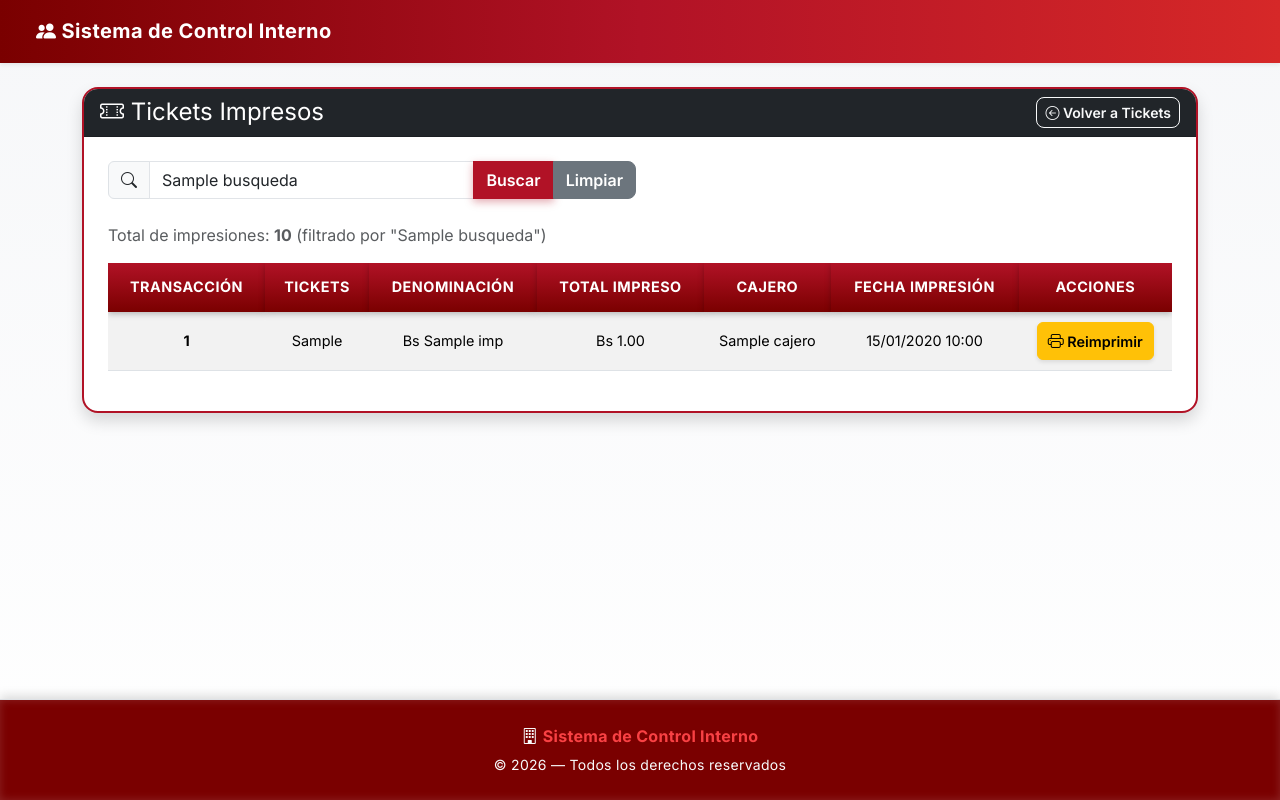
After one commit to josecarlos3390/empleados_abm, a Flask app: template templates/tickets/admin.html in a window 1280 px wide. The commit adds this page. Run offline with Flask 3, Linux system fonts and the light colour scheme; the template is opened without the code that fills it: most values are stand-ins (such as "Sample title", 1, 10 or a date in 2020); parts of the project's set-up code (start-up, migrations or seed data) failed here and were passed over.

Commit message:
feat(tickets): agrega modo previsualización, panel admin y reimpresión
- Nueva variable TICKET_MODO_DESCARGA (true por defecto).
- Modo descarga: comportamiento actual de PDF.
- Modo previsualización: redirige a vista HTML lista para window.print().
- Panel /tickets/admin para administradores con paginación y búsqueda.
- Registro de reimpresiones en tickets_reimpresiones.
- Creación automática de tablas de tickets al iniciar la app.
- Valor por defecto de SERVER_THREADS reducido a 4.

```diff
--- a/app.py
+++ b/app.py
@@ -20,6 +20,14 @@ def create_flask_app():
 
     # Crear carpeta de uploads si no existe
     os.makedirs(app.config.get('UPLOAD_FOLDER', 'uploads'), exist_ok=True)
+
+    # Crear tablas de tickets si no existen (ignorar errores de conexión transitorios)
+    try:
+        from db.tickets import crear_tabla_tickets, crear_tabla_reimpresiones
+        crear_tabla_tickets()
+        crear_tabla_reimpresiones()
+    except Exception:
+        app.logger.warning('No se pudieron crear las tablas de tickets', exc_info=True)
 
     # Registrar Blueprints
     app.register_blueprint(auth_bp)
--- a/config/settings.py
+++ b/config/settings.py
@@ -25,7 +25,10 @@ class Config:
     SQLSERVER_POOL_SIZE = int(os.getenv('SQLSERVER_POOL_SIZE', 12))
 
     # Waitress (servidor de produccion)
-    SERVER_THREADS = int(os.getenv('SERVER_THREADS', 12))
+    SERVER_THREADS = int(os.getenv('SERVER_THREADS', 4))
 
     # Limite de tickets por impresion para evitar abuso o saturacion
     MAX_TICKETS_POR_IMPRESION = int(os.getenv('MAX_TICKETS_POR_IMPRESION', 50))
+
+    # Modo de entrega de tickets: true=descargar PDF, false=previsualizar e imprimir
+    TICKET_MODO_DESCARGA = os.getenv('TICKET_MODO_DESCARGA', 'true').lower() == 'true'
--- a/routes/tickets_routes.py
+++ b/routes/tickets_routes.py
@@ -8,9 +8,15 @@ from db.sqlserver import buscar_transaccion
 from db.tickets import (
     ya_fue_impresa,
     obtener_impresion,
+    obtener_impresion_por_id,
     registrar_impresion,
+    registrar_reimpresion,
+    listar_impresiones_paginada,
+    contar_impresiones,
+    contar_reimpresiones,
 )
 from utils.pdf_utils import generar_pdf_tickets
+from utils.security import admin_required, login_required
 
 
 tickets_bp = Blueprint('tickets', __name__, url_prefix='/tickets')
@@ -90,6 +96,7 @@ def tickets():
         opciones=opciones,
         ya_impresa=ya_impresa,
         impresion=impresion,
+        modo_descarga=Config.TICKET_MODO_DESCARGA,
     )
 
 
@@ -108,9 +115,105 @@ def comprobante(transaction_id):
     return render_template('tickets/comprobante.html', impresion=impresion)
 
 
+@tickets_bp.route('/previsualizar/<transaction_id>')
+@login_required
+def previsualizar(transaction_id):
+    """
+    Muestra una previsualización HTML de los tickets lista para imprimir
+    con el diálogo de impresión del navegador.
+    """
+    if not _validar_transaction_id(transaction_id):
+        flash('Número de transacción inválido.', 'danger')
+        return redirect(url_for('tickets.tickets'))
+
+    impresion = obtener_impresion(transaction_id)
+    if not impresion:
+        flash('No se encontró la impresión de esa transacción.', 'danger')
+        return redirect(url_for('tickets.tickets'))
+
+    es_reimpresion = request.args.get('reimpresion', 'false').lower() == 'true'
+
+    return render_template(
+        'tickets/previsualizar.html',
+        impresion=impresion,
+        es_reimpresion=es_reimpresion,
+        modo_descarga=Config.TICKET_MODO_DESCARGA,
+    )
+
+
+@tickets_bp.route('/admin')
+@login_required
+@admin_required
+def admin_tickets():
+    """Panel de administración para listar transacciones impresas."""
+    pagina = request.args.get('page', 1, type=int)
+    por_pagina = request.args.get('per_page', 20, type=int)
+    busqueda = request.args.get('q', '').strip().upper() or None
+
+    if pagina < 1:
+        pagina = 1
+    if por_pagina < 1:
+        por_pagina = 20
+
+    total = contar_impresiones(busqueda)
+    impresiones = listar_impresiones_paginada(pagina, por_pagina, busqueda)
+    total_paginas = (total + por_pagina - 1) // por_pagina if total > 0 else 1
+
+    return render_template(
+        'tickets/admin.html',
+        impresiones=impresiones,
+        pagina=pagina,
+        por_pagina=por_pagina,
+        total_paginas=total_paginas,
+        total=total,
+        busqueda=busqueda or '',
+    )
+
+
+@tickets_bp.route('/admin/reimprimir/<transaction_id>', methods=['GET', 'POST'])
+@login_required
+@admin_required
+def reimprimir_ticket(transaction_id):
+    """
+    Permite a un administrador reimprimir una transacción ya impresa.
+    Registra la reimpresión y redirige a la previsualización.
+    """
+    if not _validar_transaction_id(transaction_id):
+        flash('Número de transacción inválido.', 'danger')
+        return redirect(url_for('tickets.admin_tickets'))
+
+    impresion = obtener_impresion(transaction_id)
+    if not impresion:
+        flash('No se encontró la impresión de esa transacción.', 'danger')
+        return redirect(url_for('tickets.admin_tickets'))
+
+    # Validar que la transacción sigue existiendo en SQL Server
+    transaccion = buscar_transaccion(transaction_id)
+    if not transaccion:
+        flash('La transacción no se encuentra disponible en el sistema origen.', 'danger')
+        return redirect(url_for('tickets.admin_tickets'))
+
+    # Registrar la reimpresión
+    reimpreso_por = session.get('user', {}).get('username')
+    try:
+        registrar_reimpresion(impresion['id'], transaction_id, reimpreso_por)
+    except Exception:
+        flash('Error al registrar la reimpresión. Intente nuevamente.', 'danger')
+        return redirect(url_for('tickets.admin_tickets'))
+
+    flash('Reimpresión registrada. Se generó la previsualización.', 'success')
+    return redirect(url_for('tickets.previsualizar', transaction_id=transaction_id, reimpresion='true'))
+
+
 @tickets_bp.route('/imprimir', methods=['POST'])
+@login_required
 def imprimir():
-    """Genera el PDF de tickets, registra la impresión y lo descarga."""
+    """
+    Genera los tickets, registra la impresión y:
+    - Modo descarga (TICKET_MODO_DESCARGA=true): descarga el PDF.
+    - Modo previsualización (TICKET_MODO_DESCARGA=false): redirige a la vista
+      de previsualización lista para imprimir con window.print().
+    """
     transaction_id = request.form.get('transaction_id', '').strip().upper()
     denominacion_raw = request.form.get('denominacion', '')
 
@@ -150,21 +253,25 @@ def imprimir():
         return redirect(url_for('tickets.tickets'))
 
     total_impreso = cantidad * denominacion
+    cajero = session.get('user', {}).get('username')
 
-    # Generar PDF en memoria
-    pdf_buffer = generar_pdf_tickets(transaction_id, total, denominacion, cantidad)
-
-    # Registrar en MySQL antes de entregar el archivo
+    # Registrar en MySQL
     try:
-        registrar_impresion(transaction_id, total, denominacion, cantidad, total_impreso)
+        registrar_impresion(transaction_id, total, denominacion, cantidad, total_impreso, cajero)
     except Exception:
         flash('Error al registrar la impresión. Intente nuevamente.', 'danger')
         return redirect(url_for('tickets.tickets'))
 
-    filename = f'tickets_{transaction_id}_{denominacion}.pdf'
-    return send_file(
-        pdf_buffer,
-        mimetype='application/pdf',
-        as_attachment=True,
-        download_name=filename,
-    )
+    if Config.TICKET_MODO_DESCARGA:
+        # Modo descarga: generar PDF y entregarlo
+        pdf_buffer = generar_pdf_tickets(transaction_id, total, denominacion, cantidad)
+        filename = f'tickets_{transaction_id}_{denominacion}.pdf'
+        return send_file(
+            pdf_buffer,
+            mimetype='application/pdf',
+            as_attachment=True,
+            download_name=filename,
+        )
+
+    # Modo previsualización: redirigir a la vista de impresión
+    return redirect(url_for('tickets.previsualizar', transaction_id=transaction_id))
--- a/templates/base.html
+++ b/templates/base.html
@@ -33,6 +33,9 @@
                 {% if has_permission('manage_users') %}
                     <a href="{{ url_for('usuarios.lista_usuarios') }}" class="btn btn-outline-light btn-sm ms-3 shadow-hover">
                         <i class="bi bi-person-gear"></i> Usuarios
+                    </a>
+                    <a href="{{ url_for('tickets.admin_tickets') }}" class="btn btn-outline-light btn-sm ms-2 shadow-hover">
+                        <i class="bi bi-ticket-perforated"></i> Tickets Admin
                     </a>
                 {% endif %}
             </div>
--- /dev/null
+++ b/templates/tickets/admin.html
@@ -0,0 +1,116 @@
+{% extends "base.html" %}
+
+{% block title %}Administrar Tickets Impresos{% endblock %}
+
+{% block content %}
+<div class="row">
+    <div class="col-12">
+        <div class="card shadow">
+            <div class="card-header bg-dark text-white d-flex justify-content-between align-items-center">
+                <h4 class="mb-0"><i class="bi bi-ticket-perforated"></i> Tickets Impresos</h4>
+                <a href="{{ url_for('tickets.tickets') }}" class="btn btn-outline-light btn-sm">
+                    <i class="bi bi-arrow-left-circle"></i> Volver a Tickets
+                </a>
+            </div>
+            <div class="card-body">
+                <!-- Buscador -->
+                <form method="GET" action="{{ url_for('tickets.admin_tickets') }}" class="row g-2 mb-4">
+                    <div class="col-md-8 col-lg-6">
+                        <div class="input-group">
+                            <span class="input-group-text"><i class="bi bi-search"></i></span>
+                            <input
+                                type="text"
+                                class="form-control"
+                                name="q"
+                                value="{{ busqueda }}"
+                                placeholder="Buscar por Transaction ID..."
+                            >
+                            <button type="submit" class="btn btn-primary">Buscar</button>
+                            {% if busqueda %}
+                                <a href="{{ url_for('tickets.admin_tickets') }}" class="btn btn-secondary">Limpiar</a>
+                            {% endif %}
+                        </div>
+                    </div>
+                </form>
+
+                <!-- Totales -->
+                <p class="text-muted">
+                    Total de impresiones: <strong>{{ total }}</strong>
+                    {% if busqueda %}
+                        (filtrado por "{{ busqueda }}")
+                    {% endif %}
+                </p>
+
+                <!-- Tabla -->
+                <div class="table-responsive">
+                    <table class="table table-striped table-hover align-middle">
+                        <thead class="table-dark">
+                            <tr>
+                                <th>Transacción</th>
+                                <th>Tickets</th>
+                                <th>Denominación</th>
+                                <th>Total Impreso</th>
+                                <th>Cajero</th>
+                                <th>Fecha Impresión</th>
+                                <th class="text-center">Acciones</th>
+                            </tr>
+                        </thead>
+                        <tbody>
+                            {% for imp in impresiones %}
+                            <tr>
+                                <td class="fw-bold">{{ imp.transaction_id }}</td>
+                                <td>{{ imp.cantidad_tickets }}</td>
+                                <td>Bs {{ imp.denominacion }}</td>
+                                <td>Bs {{ "%.2f"|format(imp.total_impreso) }}</td>
+                                <td>{{ imp.cajero or '-' }}</td>
+                                <td>{{ imp.fecha_impresion.strftime('%d/%m/%Y %H:%M') }}</td>
+                                <td class="text-center">
+                                    <a
+                                        href="{{ url_for('tickets.reimprimir_ticket', transaction_id=imp.transaction_id) }}"
+                                        class="btn btn-sm btn-warning"
+                                        data-confirm="¿Reimprimir la transacción {{ imp.transaction_id }}?"
+                                    >
+                                        <i class="bi bi-printer"></i> Reimprimir
+                                    </a>
+                                </td>
+                            </tr>
+                            {% else %}
+                            <tr>
+                                <td colspan="7" class="text-center text-muted py-4">
+                                    No se encontraron impresiones registradas.
+                                </td>
+                            </tr>
+                            {% endfor %}
+                        </tbody>
+                    </table>
+                </div>
+
+                <!-- Paginación -->
+                {% if total_paginas > 1 %}
+                <nav aria-label="Paginación de tickets">
+                    <ul class="pagination justify-content-center">
+                        <li class="page-item {% if pagina <= 1 %}disabled{% endif %}">
+                            <a class="page-link" href="{{ url_for('tickets.admin_tickets', page=pagina-1, per_page=por_pagina, q=busqueda) }}">Anterior</a>
+                        </li>
+
+                        {% for p in range(1, total_paginas + 1) %}
+                            {% if p == 1 or p == total_paginas or (p >= pagina - 2 and p <= pagina + 2) %}
+                                <li class="page-item {% if p == pagina %}active{% endif %}">
+                                    <a class="page-link" href="{{ url_for('tickets.admin_tickets', page=p, per_page=por_pagina, q=busqueda) }}">{{ p }}</a>
+                                </li>
+                            {% elif p == pagina - 3 or p == pagina + 3 %}
+                                <li class="page-item disabled"><span class="page-link">...</span></li>
+                            {% endif %}
+                        {% endfor %}
+
+                        <li class="page-item {% if pagina >= total_paginas %}disabled{% endif %}">
+                            <a class="page-link" href="{{ url_for('tickets.admin_tickets', page=pagina+1, per_page=por_pagina, q=busqueda) }}">Siguiente</a>
+                        </li>
+                    </ul>
+                </nav>
+                {% endif %}
+            </div>
+        </div>
+    </div>
+</div>
+{% endblock %}
```
Also changed, not shown: db/tickets.py (+80 -0 lines), templates/tickets/previsualizar.html (added, +200 -0 lines), templates/tickets/tickets.html (+10 -1 lines).
